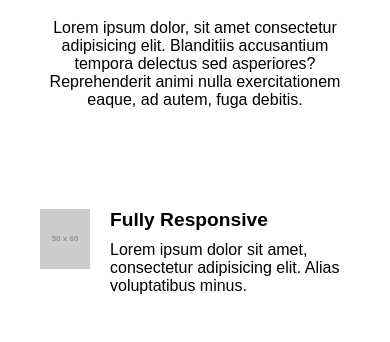
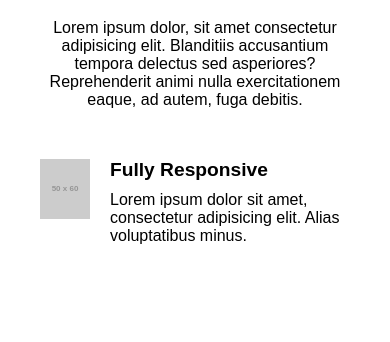
Before and after one commit to kurovk/test-frontend, a plain HTML site: page index.html in a window 390 px wide. Shown: the part 491-833 px from the top of the page. Drawn offline with Linux system fonts and the light colour scheme; placeholder pictures from the web are drawn by us.

Commit message:
Alterando alguns espacamentos

```diff
--- a/style.css
+++ b/style.css
@@ -87,7 +87,7 @@ nav .menu li a:hover{
 }
 
 .feature-text{
-    padding: 100px 0;
+    padding: 50px 0;
     text-align: center;
 }
 
@@ -227,10 +227,7 @@ nav .menu li a:hover{
     .main-table{
         columns: 1;
     }
-    .feature-text{
-        padding-top: 50px;
-        text-align: center;
-    }
+
     /* Responsivo do menu */
     .hamburger{
         display: block;
```
